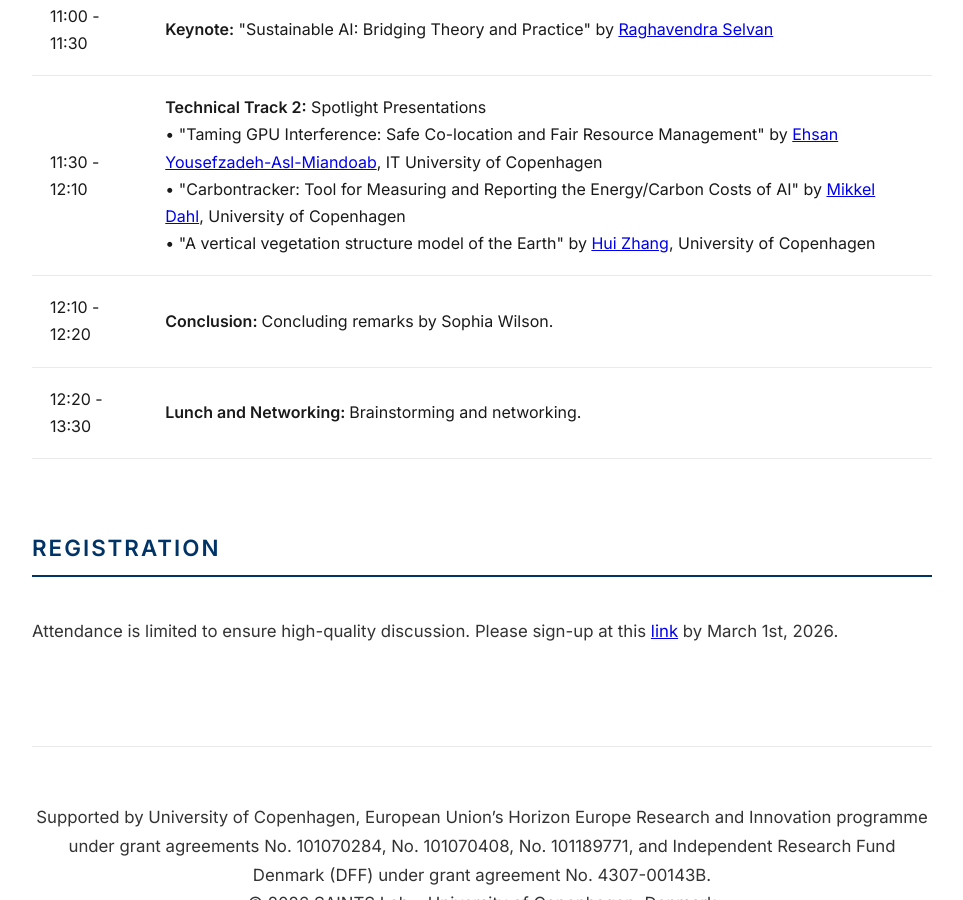
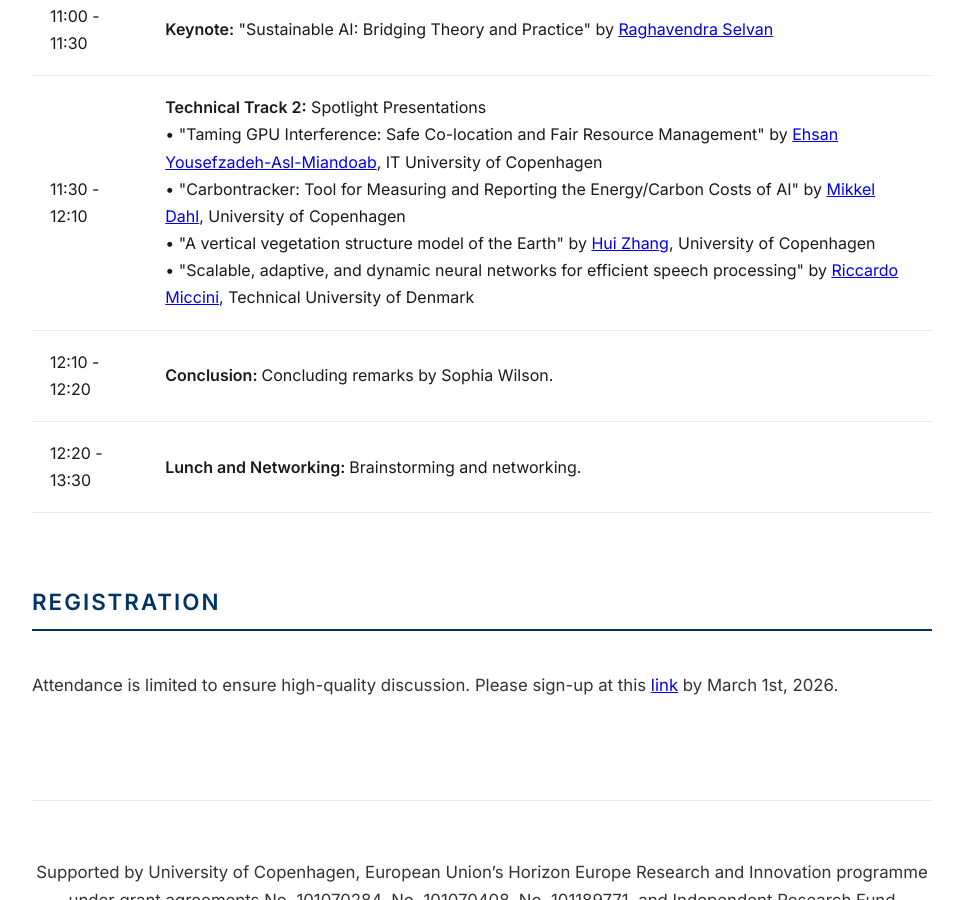
Before and after one commit to saintslab/saintslab.github.io, a Jekyll site: the page workshop2026/index.html, which Jekyll copies as it is, in a window 1280 px wide and 900 px high, scrolled down 2153 px. Shown: the whole window, without its empty margins (158-1121 px from the left). Built offline with Jekyll 4.4.1, drawn with Linux system fonts in a browser that asks for light colours.

Commit message:
Update riccarda

```diff
--- a/workshop2026/index.html
+++ b/workshop2026/index.html
@@ -275,6 +275,8 @@
                     &#x2022; "Taming GPU Interference: Safe Co-location and Fair Resource Management" by 	<a href="https://ehsanyousefzadehasl.github.io/ehsanyousefzadehasl/">Ehsan Yousefzadeh-Asl-Miandoab</a>, IT University of Copenhagen <br>
                 &#x2022; "Carbontracker: Tool for Measuring and Reporting the Energy/Carbon Costs of AI" by <a href="https://saintslab.github.io/people/mikkel/">Mikkel Dahl</a>, University of Copenhagen <br>
                 &#x2022; "A vertical vegetation structure model of the Earth" by <a href="https://scholar.google.com/citations?user=nOSslqEAAAAJ&hl=en">Hui Zhang</a>, University of Copenhagen <br>
+                &#x2022; "Scalable, adaptive, and dynamic neural networks for efficient speech processing" by <a href="https://scholar.google.com/citations?hl=en&user=0l0b5ngAAAAJ&">Riccardo Miccini</a>, Technical University of Denmark<br>
+
 </td>
                 </tr>
                 <tr>
```
